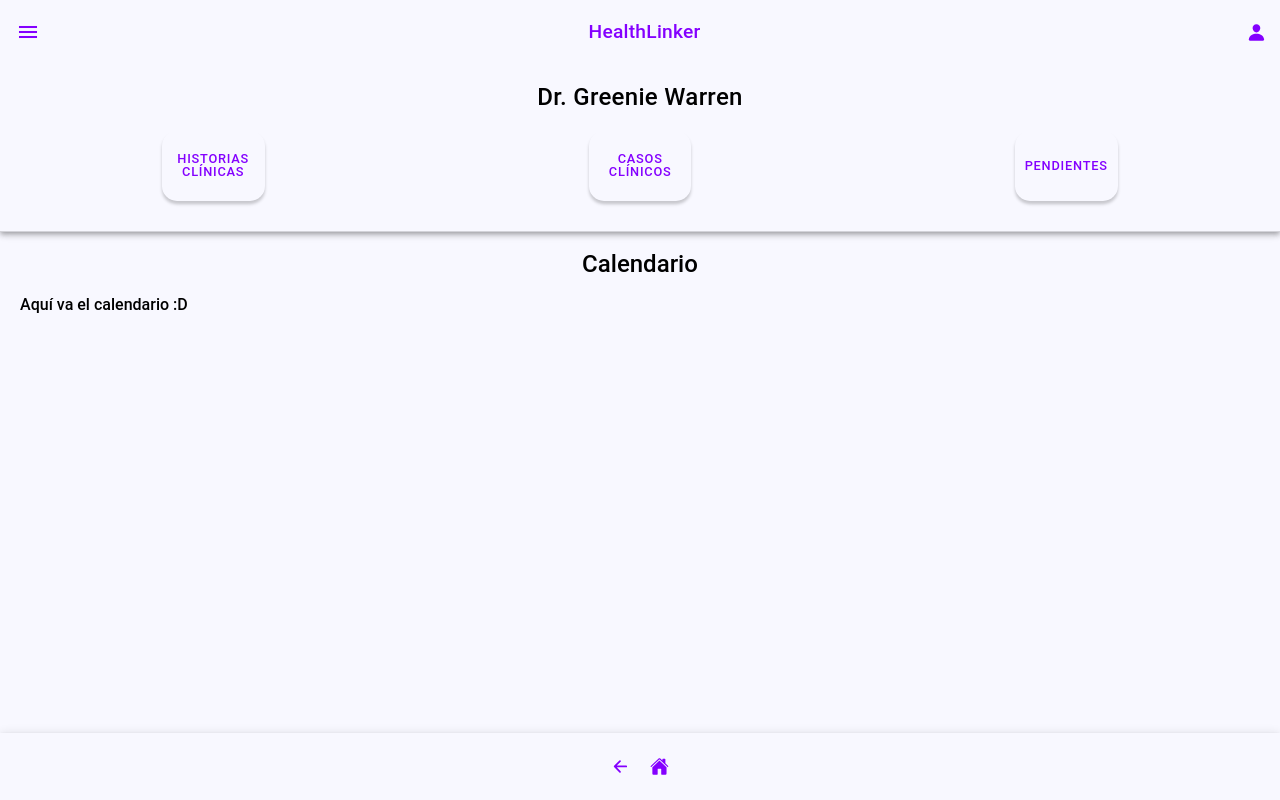
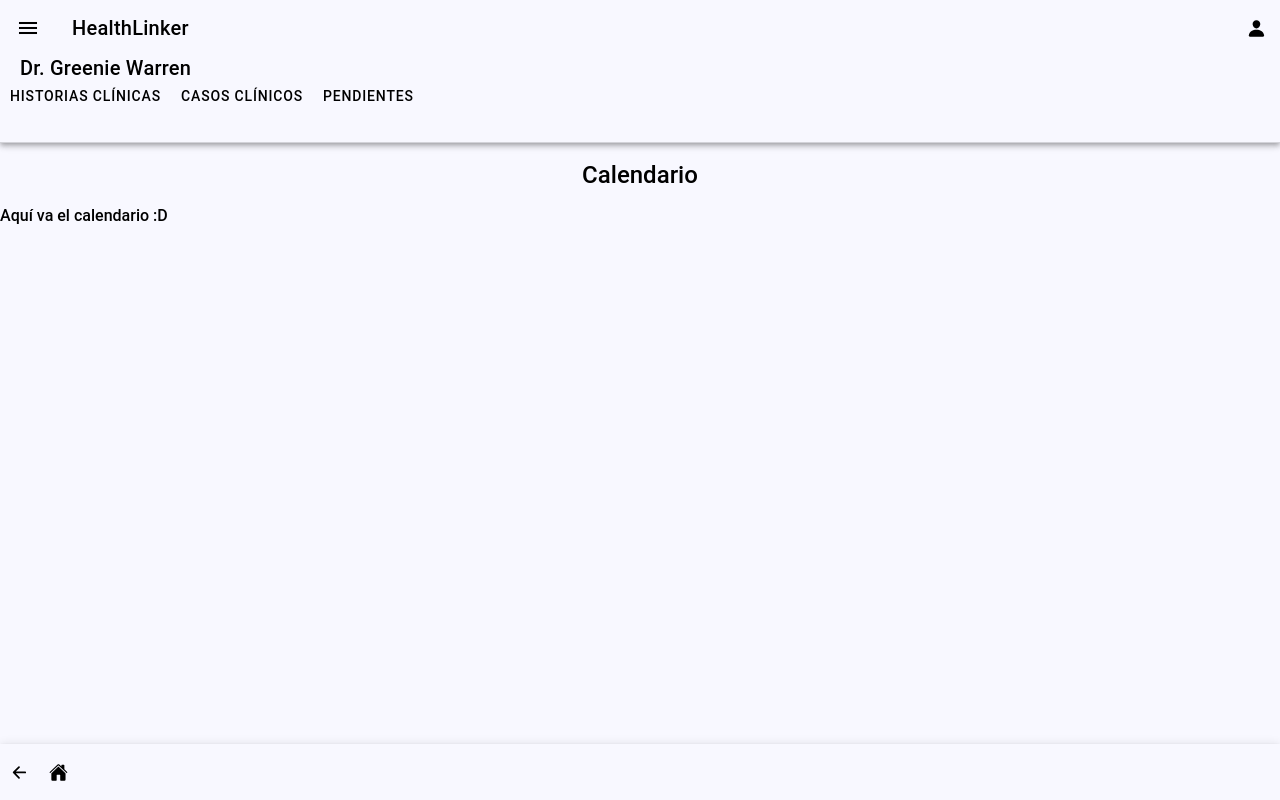
Before and after one commit to DaikoneKisu/health-linker-frontend, a React (Vite) app: page /dashboard in a window 1280 px wide. Built offline with nearby package versions, Linux system fonts and the light colour scheme.

Commit message:
comment global styles

```diff
--- a/src/pages/casos-clinicos/styles.css
+++ b/src/pages/casos-clinicos/styles.css
@@ -1,4 +1,4 @@
-p {
+/* p {
   margin-left: 20px;
 }
 
@@ -41,4 +41,4 @@ ion-footer {
   display: flex;
   justify-content: center;
   flex-direction: column;
-}
+} */
--- a/src/pages/dashboard.css
+++ b/src/pages/dashboard.css
@@ -1,4 +1,4 @@
-ion-header{
+/* ion-header{
     background-color:initial;
 
 }
@@ -61,4 +61,4 @@ h6 {
 .no-color {
     --background: none;
     --border-color: none;
-}
+} */
--- a/src/pages/foros/styles.css
+++ b/src/pages/foros/styles.css
@@ -1,4 +1,4 @@
-p {
+/* p {
   margin-left: 20px;
 }
 
@@ -21,4 +21,4 @@ ion-footer {
 .boton-inferior-activo {
   width: 70px;
   color: nocolor;
-}
+} */
```
